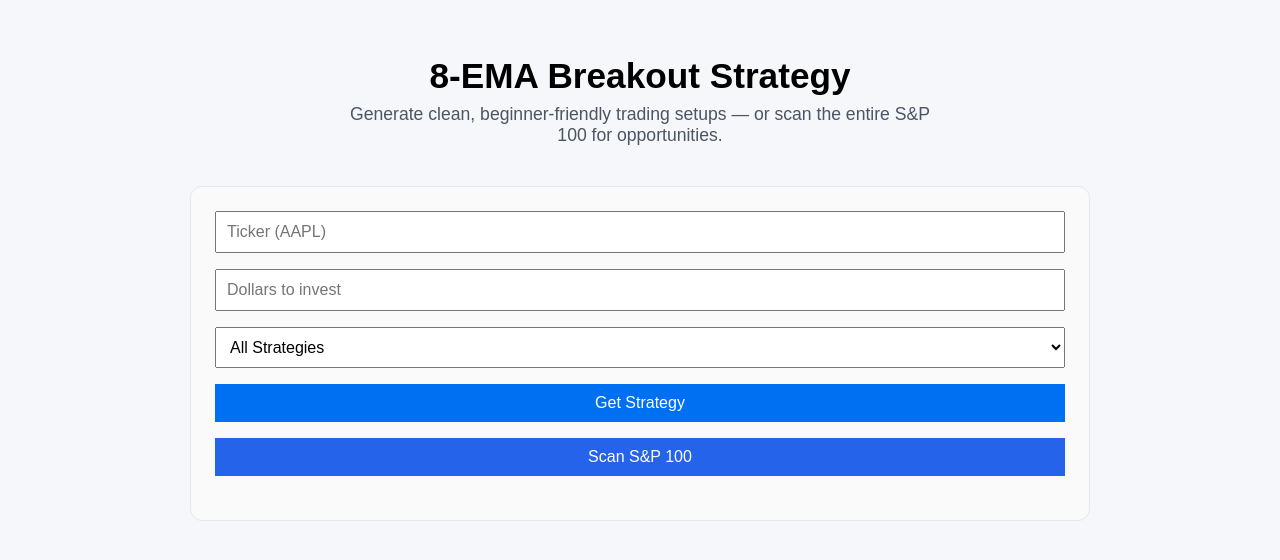
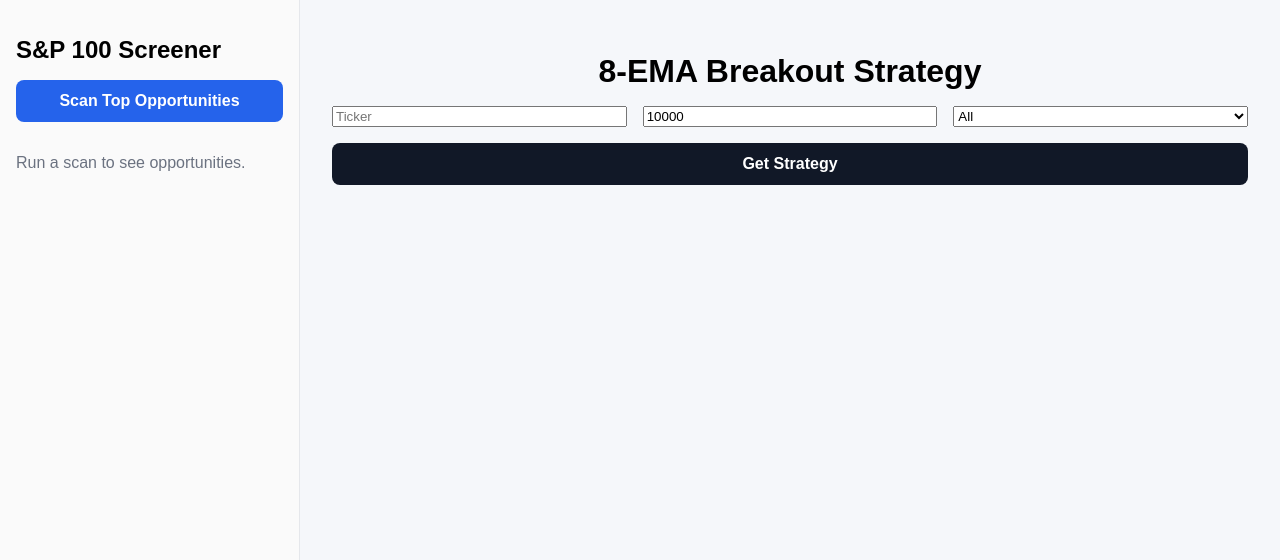
Before and after one commit to SpaceCatH/frontend, a React (Vite) app: page / in a window 1280 px wide. Shown: the top 560 px of the page. Built offline with nearby package versions, Linux system fonts and the light colour scheme.

Commit message:
Sandbox snapshot commit

```diff
--- a/src/App.tsx
+++ b/src/App.tsx
@@ -25,11 +25,12 @@
 
 export default function App() {
   const [ticker, setTicker] = useState<string>("");
-  const [dollars, setDollars] = useState<string>("");
+  const [dollars, setDollars] = useState<string>("10000");
   const [type, setType] = useState<string>("all");
   const [loading, setLoading] = useState<boolean>(false);
+
   const [strategies, setStrategies] = useState<Strategy[]>([]);
-  const [scanResults, setScanResults] = useState<ScanCandidate[]>([]); // NEW
+  const [scanResults, setScanResults] = useState<ScanCandidate[]>([]);
   const [error, setError] = useState<string>("");
 
   const API_BASE = "https://backend-950106760076.us-central1.run.app";
@@ -37,14 +38,16 @@
   // -----------------------------
   // Fetch single‑ticker strategy
   // -----------------------------
-  async function fetchStrategy() {
+  async function fetchStrategy(t?: string) {
+    const symbol = t || ticker;
+    if (!symbol) return;
+
     setLoading(true);
     setError("");
     setStrategies([]);
-    setScanResults([]); // NEW: clear scan results
 
     try {
-      const url = `${API_BASE}/strategy?ticker=${ticker}&dollars=${dollars}&type=${type}`;
+      const url = `${API_BASE}/strategy?ticker=${symbol}&dollars=${dollars}&type=${type}`;
       const res = await fetch(url);
 
       if (!res.ok) {
@@ -61,9 +64,8 @@
       }
 
       const data = await res.json();
-      if (!data.strategies) throw new Error("No strategies returned");
-
       setStrategies(data.strategies);
+      setTicker(symbol);
     } catch (err: any) {
       setError(err.message || "Something went wrong");
     } finally {
@@ -72,16 +74,15 @@
   }
 
   // -----------------------------
-  // NEW: Fetch S&P 100 scan
+  // Fetch S&P 100 scan
   // -----------------------------
   async function fetchScan() {
     setLoading(true);
     setError("");
-    setStrategies([]);
     setScanResults([]);
 
     try {
-      const url = `${API_BASE}/scan?dollars=${dollars || 10000}&type=${type}`;
+      const url = `${API_BASE}/scan?dollars=${dollars}&type=${type}`;
       const res = await fetch(url);
 
       if (!res.ok) {
@@ -98,8 +99,6 @@
       }
 
       const data = await res.json();
-      if (!data.candidates) throw new Error("No scan results returned");
-
       setScanResults(data.candidates);
     } catch (err: any) {
       setError(err.message || "Something went wrong");
@@ -108,148 +107,150 @@
     }
   }
 
+  // -----------------------------
+  // Layout
+  // -----------------------------
   return (
     <div
-      className="container"
-      style={{ padding: "2rem 1rem", maxWidth: 900, margin: "0 auto" }}
+      style={{
+        display: "grid",
+        gridTemplateColumns: "300px 1fr",
+        height: "100vh",
+        overflow: "hidden",
+      }}
     >
-      {/* HERO */}
-      <header style={{ textAlign: "center", marginBottom: "2.5rem" }}>
-        <h1
-          style={{
-            fontSize: "2.2rem",
-            fontWeight: 700,
-            marginBottom: "0.5rem",
-          }}
-        >
-          8‑EMA Breakout Strategy
-        </h1>
-        <p
-          style={{
-            fontSize: "1.1rem",
-            color: "#4b5563",
-            maxWidth: 600,
-            margin: "0 auto",
-          }}
-        >
-          Generate clean, beginner‑friendly trading setups — or scan the entire
-          S&P 100 for opportunities.
-        </p>
-      </header>
-
-      {/* FORM */}
-      <section
+      {/* LEFT PANEL — SCREENER */}
+      <div
         style={{
-          marginBottom: "2.5rem",
-          padding: "1.5rem",
-          borderRadius: "12px",
-          border: "1px solid #e5e7eb",
+          borderRight: "1px solid #e5e7eb",
+          padding: "1rem",
+          overflowY: "auto",
           background: "#fafafa",
         }}
       >
-        <div className="form" style={{ display: "grid", gap: "1rem" }}>
+        <h2 style={{ marginBottom: "1rem" }}>S&P 100 Screener</h2>
+
+        <button
+          onClick={fetchScan}
+          disabled={loading}
+          style={{
+            width: "100%",
+            padding: "0.75rem",
+            background: "#2563eb",
+            color: "white",
+            borderRadius: "8px",
+            marginBottom: "1rem",
+            fontWeight: 600,
+          }}
+        >
+          {loading ? "Scanning..." : "Scan Top Opportunities"}
+        </button>
+
+        {scanResults.length === 0 && (
+          <p style={{ color: "#6b7280" }}>Run a scan to see opportunities.</p>
+        )}
+
+        {scanResults.map((c, i) => (
+          <div
+            key={i}
+            onClick={() => fetchStrategy(c.ticker)}
+            style={{
+              padding: "0.75rem",
+              borderRadius: "8px",
+              background: "#ffffff",
+              border: "1px solid #e5e7eb",
+              marginBottom: "0.75rem",
+              cursor: "pointer",
+              transition: "0.15s",
+            }}
+          >
+            <h3 style={{ marginBottom: "0.25rem" }}>{c.ticker}</h3>
+            <p style={{ margin: 0, fontSize: "0.9rem" }}>
+              <strong>Best:</strong> {c.best_strategy.toUpperCase()}
+            </p>
+            <p style={{ margin: 0, fontSize: "0.9rem" }}>
+              <strong>Score:</strong> {c.best_score}
+            </p>
+          </div>
+        ))}
+      </div>
+
+      {/* RIGHT PANEL — STRATEGY DETAILS */}
+      <div style={{ padding: "2rem", overflowY: "auto" }}>
+        <h1 style={{ marginBottom: "1rem" }}>8‑EMA Breakout Strategy</h1>
+
+        {/* FORM */}
+        <div
+          style={{
+            display: "grid",
+            gridTemplateColumns: "repeat(3, 1fr)",
+            gap: "1rem",
+            marginBottom: "2rem",
+          }}
+        >
           <input
             type="text"
-            placeholder="Ticker (AAPL)"
+            placeholder="Ticker"
             value={ticker}
             onChange={(e) => setTicker(e.target.value.toUpperCase())}
           />
 
           <input
             type="number"
-            placeholder="Dollars to invest"
+            placeholder="Dollars"
             value={dollars}
             onChange={(e) => setDollars(e.target.value)}
           />
 
           <select value={type} onChange={(e) => setType(e.target.value)}>
-            <option value="simple">Simple Breakout</option>
-            <option value="retest">Retest Breakout</option>
-            <option value="swing">Swing‑High Breakout</option>
-            <option value="all">All Strategies</option>
+            <option value="simple">Simple</option>
+            <option value="retest">Retest</option>
+            <option value="swing">Swing</option>
+            <option value="all">All</option>
           </select>
 
-          <button onClick={fetchStrategy} disabled={loading}>
-            {loading ? "Calculating..." : "Get Strategy"}
-          </button>
-
-          {/* NEW: Scan button */}
           <button
-            onClick={fetchScan}
+            onClick={() => fetchStrategy()}
             disabled={loading}
-            style={{ background: "#2563eb", color: "white" }}
+            style={{
+              gridColumn: "span 3",
+              padding: "0.75rem",
+              background: "#111827",
+              color: "white",
+              borderRadius: "8px",
+              fontWeight: 600,
+            }}
           >
-            {loading ? "Scanning..." : "Scan S&P 100"}
+            {loading ? "Loading..." : "Get Strategy"}
           </button>
         </div>
 
         {error && (
           <div
-            className="error"
             style={{
-              marginTop: "1rem",
-              padding: "0.75rem",
-              borderRadius: "8px",
+              marginBottom: "1rem",
+              padding: "1rem",
               background: "#fee2e2",
               color: "#b91c1c",
-              fontWeight: 500,
+              borderRadius: "8px",
             }}
           >
             {error}
           </div>
         )}
-      </section>
 
-      {/* NEW: SCAN RESULTS */}
-      {scanResults.length > 0 && (
-        <section style={{ marginBottom: "3rem" }}>
-          <h2 style={{ marginBottom: "1rem" }}>S&P 100 Opportunities</h2>
-
-          {scanResults.map((c, i) => (
-            <div
-              key={i}
-              style={{
-                padding: "1rem",
-                borderRadius: "10px",
-                border: "1px solid #e5e7eb",
-                marginBottom: "1rem",
-                background: "#ffffff",
-              }}
-            >
-              <h3 style={{ marginBottom: "0.5rem" }}>{c.ticker}</h3>
-              <p>
-                <strong>Best Strategy:</strong> {c.best_strategy.toUpperCase()}
-              </p>
-              <p>
-                <strong>Score:</strong> {c.best_score}
-              </p>
-              <p style={{ marginTop: "0.5rem", color: "#4b5563" }}>
-                {c.has_simple && "• Simple "}
-                {c.has_swing && "• Swing "}
-                {c.has_retest && "• Retest "}
-              </p>
-            </div>
-          ))}
-        </section>
-      )}
-
-      {/* STRATEGY RESULTS */}
-      <section className="results" style={{ marginBottom: "3rem" }}>
+        {/* STRATEGY RESULTS */}
         {strategies.map((s, i) => {
           const highlight = s.is_recommended;
 
           return (
             <div
               key={i}
-              className="card"
               style={{
                 padding: "1.25rem",
                 borderRadius: "12px",
                 border: highlight ? "2px solid #2563eb" : "1px solid #e5e7eb",
                 background: highlight ? "#eff6ff" : "#ffffff",
-                boxShadow: highlight
-                  ? "0 0 0 3px rgba(37, 99, 235, 0.15)"
-                  : "0 2px 6px rgba(0,0,0,0.04)",
                 marginBottom: "1.25rem",
                 position: "relative",
               }}
@@ -295,20 +296,17 @@
                 <strong>Total Profit:</strong> ${s.total_profit}
               </p>
 
-              <p style={{ marginTop: "0.5rem", color: "#374151" }}>
+              <p style={{ marginTop: "0.5rem" }}>
                 <strong>Score:</strong> {s.score.toFixed(2)}
               </p>
 
-              <p
-                className="notes"
-                style={{ marginTop: "0.75rem", color: "#4b5563" }}
-              >
+              <p style={{ marginTop: "0.75rem", color: "#4b5563" }}>
                 {s.notes}
               </p>
             </div>
           );
         })}
-      </section>
+      </div>
     </div>
   );
 }
```
